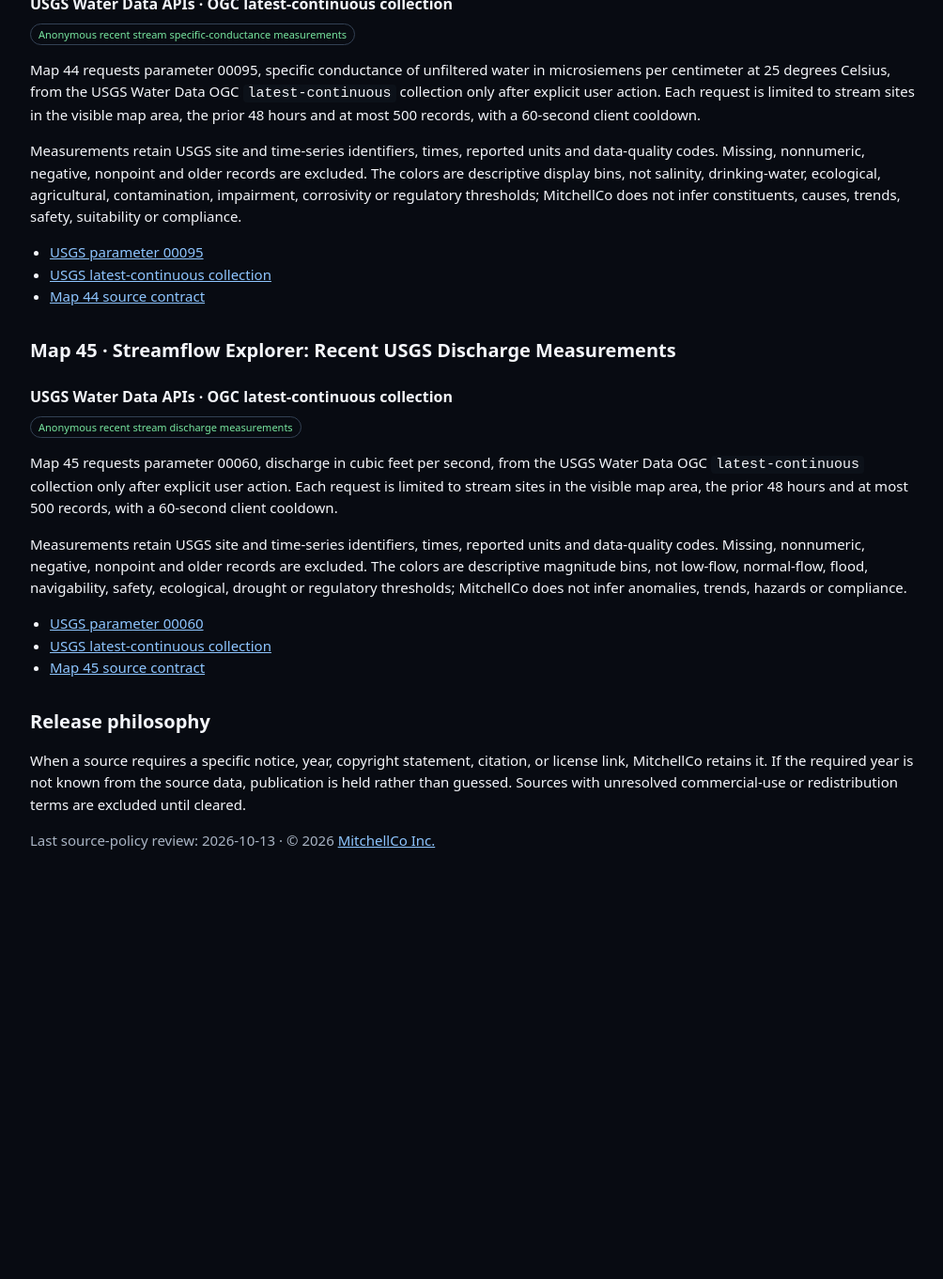
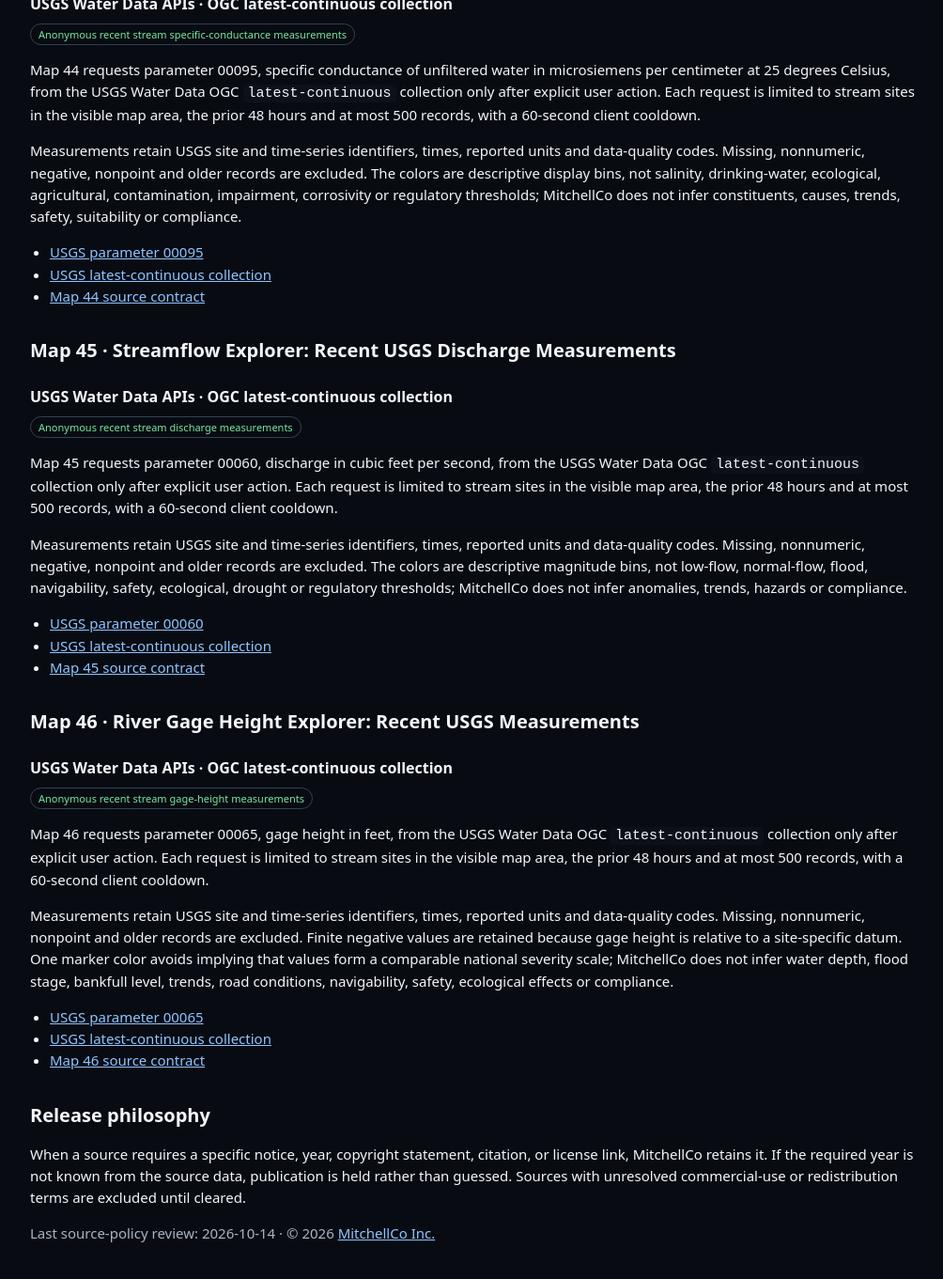
Before and after one commit to christophermitchell012/mitchellcoinc, a Jekyll site: the page maps/data-sources-licenses.html, which Jekyll copies as it is, in a window 1280 px wide and 1400 px high, scrolled down 9034 px. Shown: the top 1361 px of the window at 94% size, without its empty margins (136-1140 px from the left). Built offline with Jekyll 4.4.1, drawn with Linux system fonts in a browser that asks for light colours; before the commit the page ends 10015 px from its top, so only the background shows below that.

Commit message:
Add Map 46 river gage height explorer

```diff
--- a/_data/map_lastmod.json
+++ b/_data/map_lastmod.json
@@ -45,7 +45,8 @@
   "/maps/43-stream-ph-recent-usgs-measurements.html": "2026-10-11T14:29:17Z",
   "/maps/44-specific-conductance-recent-usgs-measurements.html": "2026-10-12T14:44:19Z",
   "/maps/45-streamflow-discharge-recent-usgs-measurements.html": "2026-10-13T14:35:00Z",
-  "/maps/data-sources-licenses.html": "2026-10-13T14:35:00Z",
+  "/maps/46-river-gage-height-recent-usgs-measurements.html": "2026-10-14T14:28:27Z",
+  "/maps/data-sources-licenses.html": "2026-10-14T14:28:27Z",
   "/maps/earthdata-eula-policy.html": "2026-09-30T18:48:18Z",
-  "/maps/index.html": "2026-10-13T14:35:00Z"
+  "/maps/index.html": "2026-10-14T14:28:27Z"
 }
--- a/maps/data-sources-licenses.html
+++ b/maps/data-sources-licenses.html
@@ -8,7 +8,7 @@
 See LICENSE and data-sources-licenses.html.
 -->
 <html lang="en"><head>
-<meta name="last-modified" content="2026-10-13T14:35:00Z"><meta charset="utf-8"><meta name="viewport" content="width=device-width,initial-scale=1">
+<meta name="last-modified" content="2026-10-14T14:28:27Z"><meta charset="utf-8"><meta name="viewport" content="width=device-width,initial-scale=1">
 <title>Data Sources and Licenses | MitchellCo Interactive Maps</title>
 <meta name="description" content="Data provenance, citations, licenses, EULA notes and attribution for MitchellCo interactive maps.">
 <meta name="robots" content="index,follow"><link rel="icon" href="assets/icons/2219cec3095bdb7c.svg"><link rel="canonical" href="https://mitchellcoinc.com/maps/data-sources-licenses.html">
@@ -171,7 +171,13 @@
 <p>Measurements retain USGS site and time-series identifiers, times, reported units and data-quality codes. Missing, nonnumeric, negative, nonpoint and older records are excluded. The colors are descriptive magnitude bins, not low-flow, normal-flow, flood, navigability, safety, ecological, drought or regulatory thresholds; MitchellCo does not infer anomalies, trends, hazards or compliance.</p>
 <ul><li><a href="https://api.waterdata.usgs.gov/ogcapi/v1/collections/parameter-codes/items/00060?f=html" target="_blank" rel="noopener">USGS parameter 00060</a></li><li><a href="https://api.waterdata.usgs.gov/ogcapi/v1/collections/latest-continuous?f=html" target="_blank" rel="noopener">USGS latest-continuous collection</a></li><li><a href="data/map45-source-license.md">Map 45 source contract</a></li></ul>
 
+<h2 id="map46">Map 46 · River Gage Height Explorer: Recent USGS Measurements</h2>
+<h3>USGS Water Data APIs · OGC latest-continuous collection</h3><span class="tag">Anonymous recent stream gage-height measurements</span>
+<p>Map 46 requests parameter 00065, gage height in feet, from the USGS Water Data OGC <code>latest-continuous</code> collection only after explicit user action. Each request is limited to stream sites in the visible map area, the prior 48 hours and at most 500 records, with a 60-second client cooldown.</p>
+<p>Measurements retain USGS site and time-series identifiers, times, reported units and data-quality codes. Missing, nonnumeric, nonpoint and older records are excluded. Finite negative values are retained because gage height is relative to a site-specific datum. One marker color avoids implying that values form a comparable national severity scale; MitchellCo does not infer water depth, flood stage, bankfull level, trends, road conditions, navigability, safety, ecological effects or compliance.</p>
+<ul><li><a href="https://api.waterdata.usgs.gov/ogcapi/v1/collections/parameter-codes/items/00065?f=html" target="_blank" rel="noopener">USGS parameter 00065</a></li><li><a href="https://api.waterdata.usgs.gov/ogcapi/v1/collections/latest-continuous?f=html" target="_blank" rel="noopener">USGS latest-continuous collection</a></li><li><a href="data/map46-source-license.md">Map 46 source contract</a></li></ul>
+
 <h2>Release philosophy</h2>
 <p>When a source requires a specific notice, year, copyright statement, citation, or license link, MitchellCo retains it. If the required year is not known from the source data, publication is held rather than guessed. Sources with unresolved commercial-use or redistribution terms are excluded until cleared.</p>
-<p class="muted">Last source-policy review: 2026-10-13 · © 2026 <a href="https://mitchellcoinc.com/" target="_blank" rel="noopener">MitchellCo Inc.</a></p>
+<p class="muted">Last source-policy review: 2026-10-14 · © 2026 <a href="https://mitchellcoinc.com/" target="_blank" rel="noopener">MitchellCo Inc.</a></p>
 </main></body></html>
--- a/maps/sitemap.xml
+++ b/maps/sitemap.xml
@@ -1,6 +1,6 @@
 <?xml version="1.0" encoding="UTF-8"?>
 <urlset xmlns="http://www.sitemaps.org/schemas/sitemap/0.9">
-  <url><loc>https://mitchellcoinc.com/maps/</loc><lastmod>2026-10-13T14:35:00Z</lastmod></url>
+  <url><loc>https://mitchellcoinc.com/maps/</loc><lastmod>2026-10-14T14:28:27Z</lastmod></url>
   <url><loc>https://mitchellcoinc.com/maps/00-wildfire-watch.html</loc><lastmod>2026-09-30T18:48:18Z</lastmod></url>
   <url><loc>https://mitchellcoinc.com/maps/01-flash-flood-river-flood-risk.html</loc><lastmod>2026-09-30T18:48:18Z</lastmod></url>
   <url><loc>https://mitchellcoinc.com/maps/02-extreme-heat-health-risk.html</loc><lastmod>2026-09-30T18:48:18Z</lastmod></url>
@@ -47,6 +47,7 @@
   <url><loc>https://mitchellcoinc.com/maps/43-stream-ph-recent-usgs-measurements.html</loc><lastmod>2026-10-11T14:29:17Z</lastmod></url>
   <url><loc>https://mitchellcoinc.com/maps/44-specific-conductance-recent-usgs-measurements.html</loc><lastmod>2026-10-12T14:44:19Z</lastmod></url>
   <url><loc>https://mitchellcoinc.com/maps/45-streamflow-discharge-recent-usgs-measurements.html</loc><lastmod>2026-10-13T14:35:00Z</lastmod></url>
-  <url><loc>https://mitchellcoinc.com/maps/data-sources-licenses.html</loc><lastmod>2026-10-13T14:35:00Z</lastmod></url>
+  <url><loc>https://mitchellcoinc.com/maps/46-river-gage-height-recent-usgs-measurements.html</loc><lastmod>2026-10-14T14:28:27Z</lastmod></url>
+  <url><loc>https://mitchellcoinc.com/maps/data-sources-licenses.html</loc><lastmod>2026-10-14T14:28:27Z</lastmod></url>
   <url><loc>https://mitchellcoinc.com/maps/earthdata-eula-policy.html</loc><lastmod>2026-09-30T18:48:18Z</lastmod></url>
 </urlset>
```
Also changed, not shown: maps/46-river-gage-height-recent-usgs-measurements.html (added, +18 -0 lines), maps/README.md (+3 -1 lines), maps/data/map46-source-license.md (added, +38 -0 lines), maps/index.html (+3 -2 lines), maps/assets/icons/river-gage-height.svg (added).
